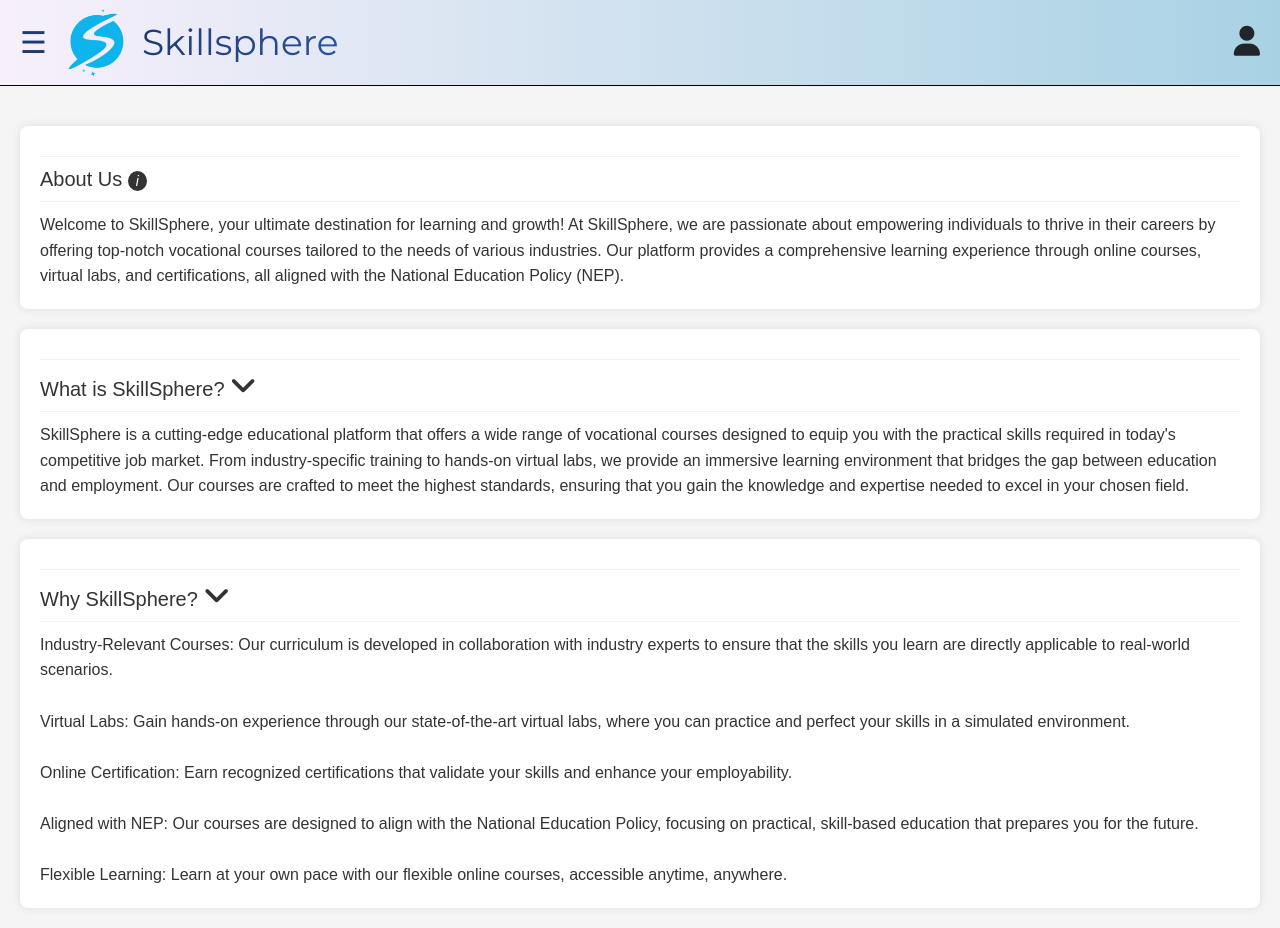
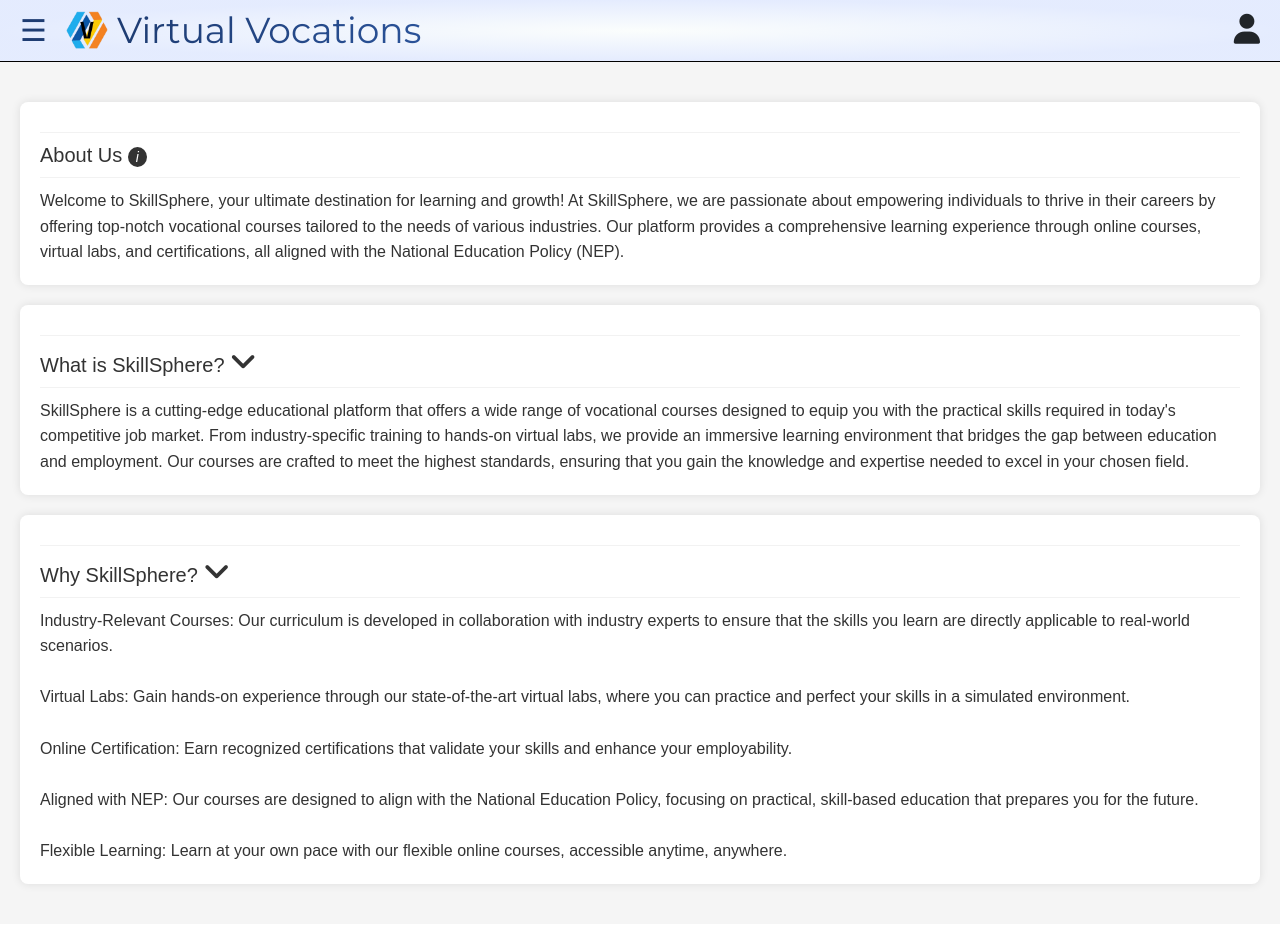
Before and after one commit to harshitj100/SkillSphere-sih, a React (Create React App) app in the folder frontend/: page /about in a window 1280 px wide. Shown: the top 928 px of the page. Built offline with nearby package versions, Linux system fonts and the light colour scheme; a web font is replaced by a local one.

Commit message:
header changed

```diff
--- a/frontend/src/styles/header.css
+++ b/frontend/src/styles/header.css
@@ -1,6 +1,6 @@
 .navbar{
   border-bottom: 1px solid black;
-  background: linear-gradient(90deg, rgba(234, 214, 243, 0.37) 0%, #A8D2E4 100%);
+  background: radial-gradient(50% 50% at 50% 50%, rgba(207, 237, 228, 0.09) 0%, rgba(122, 158, 251, 0.2) 100%);
 }
 
 .left-section{
@@ -12,7 +12,6 @@
 .logo-image {
   width: 60px;
   height: auto;
-  margin-right: 15px;
 }
 
 .logo-text {
@@ -31,7 +30,7 @@
   font-size: 30px;
   color: #1E3C72;
   cursor: pointer;
-  margin: 0px 20px;
+  margin: 0px 10px 0px 20px;
 }
 
 .fas{
--- a/frontend/src/utils/Header.js
+++ b/frontend/src/utils/Header.js
@@ -66,11 +66,11 @@
 
           <div className="logo">
             <Link to={"/home"}>
-              <img src={logo} alt="Logo" className='logo-image'/>
+              <img src={logo} alt="Logo" className='logo-image' />
             </Link>
           </div>
           <div className="logo-text">
-            <span>Skillsphere</span>
+            <span>Virtual Vocations</span>
           </div>
 
         </div>
```
Also changed, not shown: frontend/src/assets/logo.png. Lines whose indentation alone changed are shown as unchanged.
